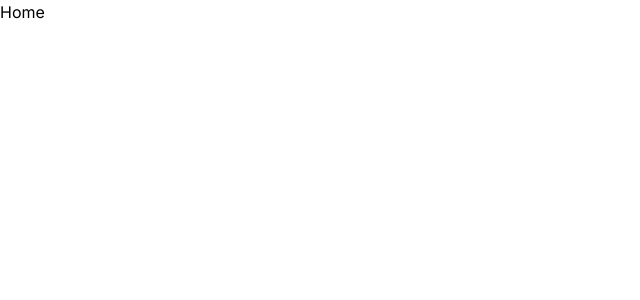
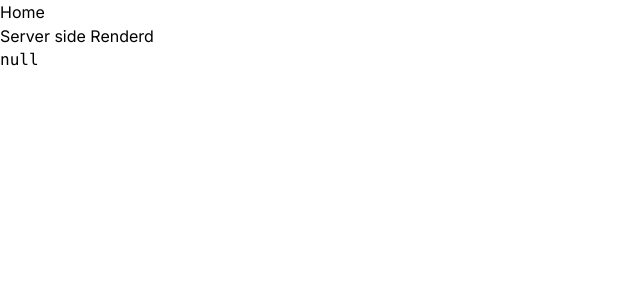
Before and after one commit to Ujwal-Shetty/next-auth, a Next.js app: page / in a window 1280 px wide. Shown: the top 300 px of the page, without its empty margins (0-640 px from the left). Built offline with nearby package versions, Linux system fonts and the light colour scheme; no server answers.

Commit message:
wrapping layout.js with session provider

```diff
--- a/app/page.js
+++ b/app/page.js
@@ -1,8 +1,15 @@
-import React from 'react'
 
-function Home() {
+import { getServerSession } from "next-auth"
+import { authOptions } from "./api/auth/[...nextauth]/route"
+
+async function Home() {
+  const session = await getServerSession(authOptions)
   return (
-    <div>Home</div>
+    <section>
+      <h1>Home</h1>
+      <h1>Server side Renderd</h1>
+      <pre>{JSON.stringify(session)}</pre>
+    </section>
   )
 }
 
```
